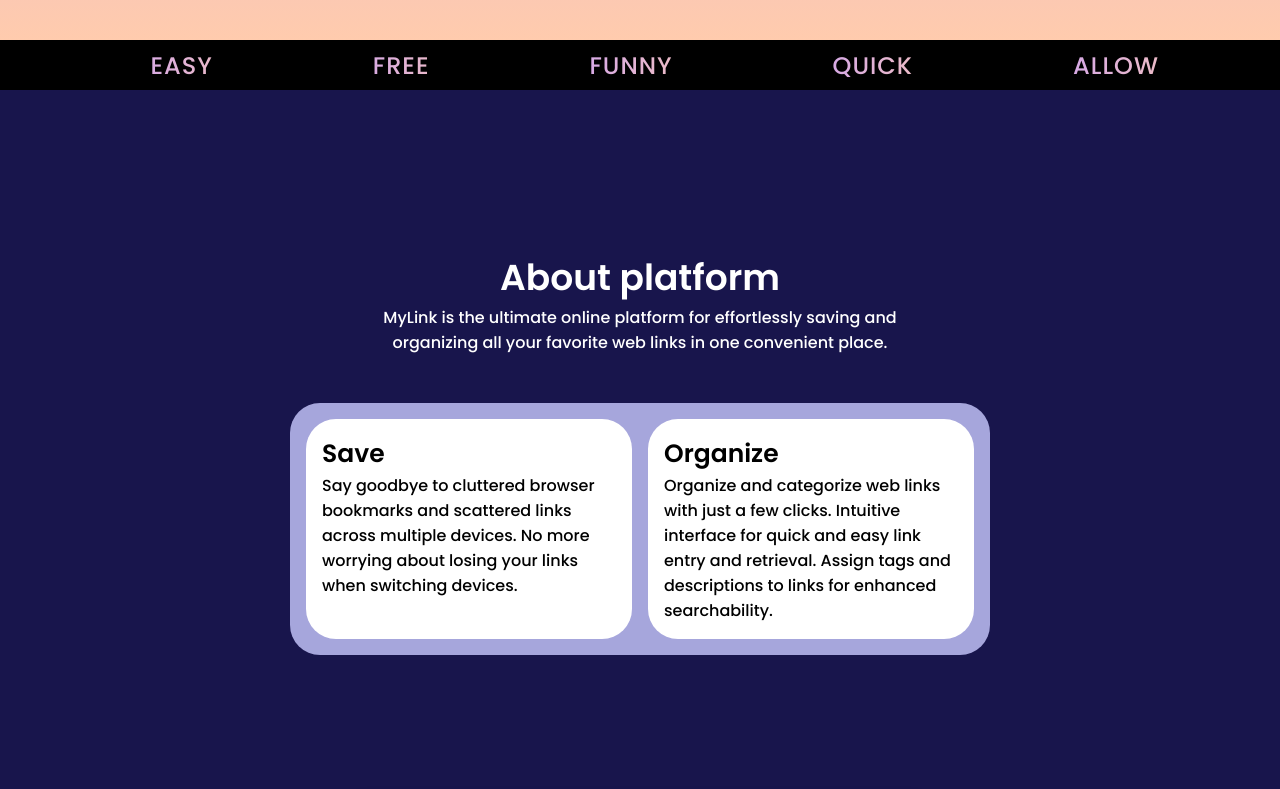
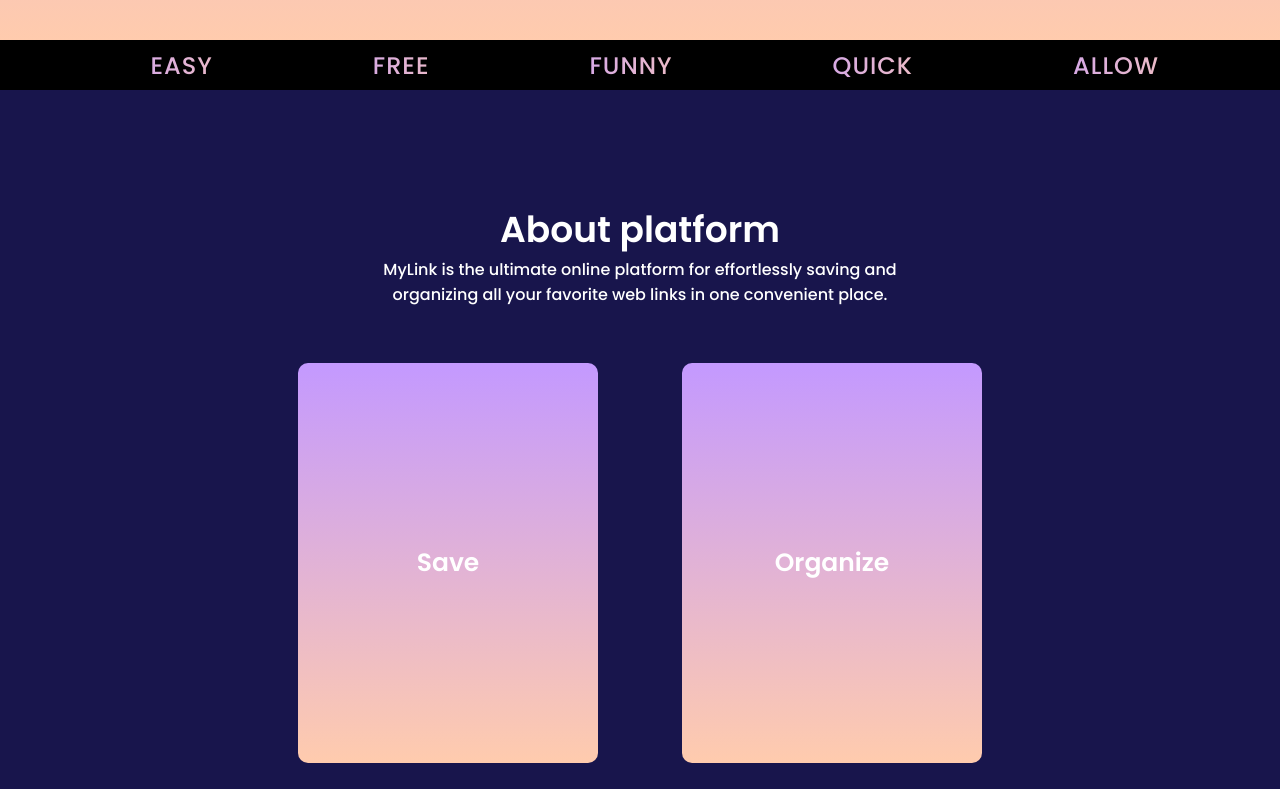
Before and after one commit to snorrien/my-links, a React (Create React App) app in the folder client/: page / in a window 1280 px wide. Shown: the part 760-1549 px from the top of the page. Built offline with nearby package versions, Linux system fonts and the light colour scheme.

Commit message:
feat: add cards animation

```diff
--- a/client/src/components/Links/LinkItem/LinkItem.tsx
+++ b/client/src/components/Links/LinkItem/LinkItem.tsx
@@ -10,12 +10,6 @@
 };
 
 function LinkItem({ card, editCard, deleteCard }: Props) {
-
-
-
-
-
-
 
     const handleEditCard = (card: LinkModel) => {
         editCard(card);
--- a/client/src/components/MainPage/MainPage.css
+++ b/client/src/components/MainPage/MainPage.css
@@ -14,7 +14,7 @@
     row-gap: 2.5rem;
     max-width: 1000px;
     margin: auto;
-}
+    }
 
 .home__data {
     text-align: center;
@@ -42,7 +42,7 @@
 .home__img img {
     width: 230px;
     animation: floaty 1.8s infinite alternate;
-}
+    }
 
 .home__img {
     justify-self: center;
@@ -66,6 +66,7 @@
     align-self: flex-end;
 }
 
+
 .login__toggle {
     display: flex;
     padding-top: 1.5rem;
@@ -87,7 +88,7 @@
 }
 
 .about__name {
-    padding-top: 7rem;
+    padding-top: 4rem;
     display: flex;
     flex-direction: column;
     text-align: center;
@@ -104,9 +105,10 @@
 
 .about__description {
     display: flex;
+    justify-content: space-between;
     text-align: center;
-    background-color: rgb(166, 166, 220);
-    padding: 1rem;
+    background-color: var(--body-gradient);
+    padding: .5rem;
     border-radius: 30px;
     gap: 1rem;
     width: 700px;
@@ -115,21 +117,60 @@
 }
 
 .description-element {
-    background-color: var(--common-color);
-    padding: 1rem;
+    height: 400px;
     border-radius: 30px;
-    width: 400px;
-    text-align: start;
+    width: 300px;
+    perspective: 1000px;
 }
 
-.description-element:hover {
-    box-shadow: rgba(0, 0, 0, 0.24) 0px 3px 8px;
-    cursor: pointer;
+.description-inner {
+    width: 100%;
+    height: 100%;
+    position: relative;
+    transform-style: preserve-3d;
+    transition: transform 0.999s;
+}
+
+.description-element:hover .description-inner {
+    transform: rotateY(180deg);
+}
+
+
+.description-front,
+.description-back {
+    position: absolute;
+    width: 100%;
+    height: 100%;
+    backface-visibility: hidden;
+}
+
+.description-front {
+    background: var(--body-gradient);
+    color: #fff;
+    display: flex;
+    align-items: center;
+    border-radius: 10px;
+    justify-content: center;
+    font-size: 24px;
+    transform: rotateY(0deg);
+}
+
+.description-back {
+    padding: 1rem;
+    background-color: #fff;
+    color: black;
+    display: flex;
+    flex-direction: column;
+    align-items: center;
+    border-radius: 10px;
+    justify-content: center;
+    transform: rotateY(180deg);
 }
 
 .description-title {
     font-size: 25px;
     font-weight: 600;
+    padding: 2rem;
 }
 
 .about__list {
@@ -177,7 +218,7 @@
     position: absolute;
     bottom: -25rem;
     background-color: var(--common-color);
-    padding: 1rem;
+    padding: 1.5rem;
     border-radius: 30px;
     width: 600px;
     text-align: start;
@@ -209,11 +250,11 @@
 
 .author-profession {
     font-size: 14px;
-    color:grey;
+    color: grey;
     font-weight: 300;
 }
 
-.start{
+.start {
     padding-top: 15rem;
     padding-bottom: 3rem;
     text-align: center;
@@ -222,13 +263,13 @@
     margin: auto;
 }
 
-.start__title{
+.start__title {
     font-size: var(--biggest-font-size);
     margin: .75rem 0;
 }
 
-.button-start{
-    width:100px;
+.button-start {
+    width: 100px;
     margin: auto;
 }
 
--- a/client/src/components/MainPage/MainPage.tsx
+++ b/client/src/components/MainPage/MainPage.tsx
@@ -49,16 +49,35 @@
                     </div>
                     <div className="about__description">
                         <div className="description-element">
+                            <div className="description-inner">
+                                <div className="description-front">
+                                    <p className="description-title">Save</p>
+                                </div>
+                                <div className="description-back">
                                     <p className="description-title">Save</p>
                                     <p>Say goodbye to cluttered browser
                                         bookmarks and scattered links across multiple devices. No more worrying about losing your links when switching devices.</p>
                                 </div>
+                            </div>
+                        </div>
                         <div className="description-element">
+
+                            <div className="description-inner">
+                                <div className="description-front">
+                                    <p className="description-title">Organize</p>
+                                </div>
+                                <div className="description-back">
                                     <p className="description-title"> Organize</p>
                                     <p>Organize and categorize web links with just a few clicks.
                                         Intuitive interface for quick and easy link entry and retrieval.
                                         Assign tags and descriptions to links for enhanced searchability.</p>
                                 </div>
+                            </div>
+
+
+
+                        </div>
+
                         <div className="description__me">
                             <p>Hi!</p>
                             <p>In this site I tried to implement the functionality that I personally needed.
```
Lines whose indentation alone changed are shown as unchanged.
